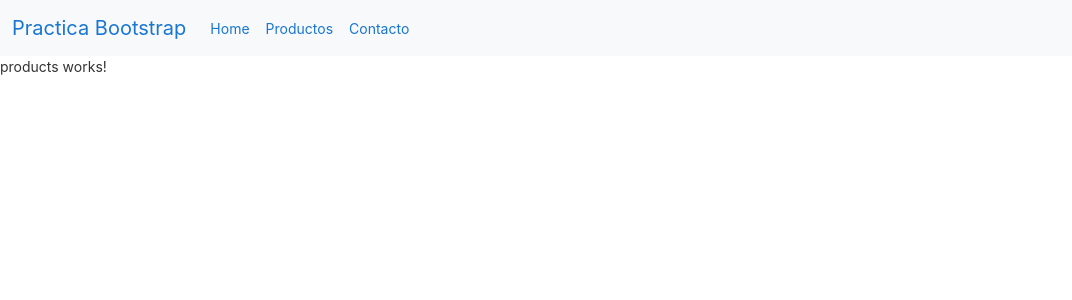
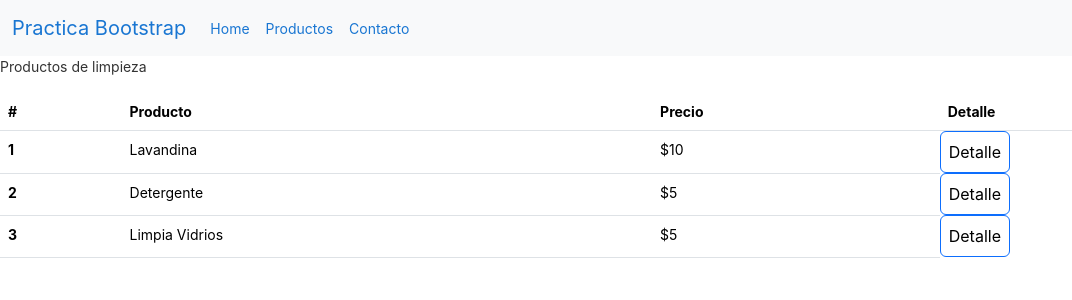
Before and after one commit to JavierSosaAdm/Angular, an Angular app: page /products in a window 1280 px wide. Shown: the top 300 px of the page, without its empty margins (0-1072 px from the left). Built offline with nearby package versions, Linux system fonts and the light colour scheme.

Commit message:
practica de rutas y bootstrap

```diff
--- a/src/app/app-routing.module.ts
+++ b/src/app/app-routing.module.ts
@@ -8,8 +8,9 @@
 const routes: Routes = [
   { path: '', component: HomeComponent },
   { path: 'products', component: ProductsComponent },
-  { path: 'products/:productId', component: DetailComponent },
-  { path: 'contact', component: ContactComponent }
+  { path: 'products/:category/:productId', component: DetailComponent },
+  { path: 'contact', component: ContactComponent },
+  { path: '**', redirectTo: '', pathMatch: 'full' },
 ];
 
 @NgModule({
--- a/src/app/app.component.html
+++ b/src/app/app.component.html
@@ -7,13 +7,13 @@
     <div class="collapse navbar-collapse" id="navbarNav">
       <ul class="navbar-nav">
         <li class="nav-item">
-          <a class="nav-link" aria-current="page" href="">Home</a>
+          <a class="nav-link" routerLink="">Home</a>
         </li>
         <li class="nav-item">
-          <a class="nav-link" href="products">Productos</a>
+          <a class="nav-link" routerLink="products">Productos</a>
         </li>
         <li class="nav-item">
-          <a class="nav-link" href="contact">Contacto</a>
+          <a class="nav-link" routerLink="contact">Contacto</a>
         </li>
       </ul>
     </div>
--- a/src/app/detail/detail.component.html
+++ b/src/app/detail/detail.component.html
@@ -1 +1 @@
-<p>detail works!</p>
+<p [ngStyle]="{'background-color': color}">Ver detalle del producto: {{ producto }}</p>
--- a/src/app/detail/detail.component.ts
+++ b/src/app/detail/detail.component.ts
@@ -1,10 +1,21 @@
-import { Component } from '@angular/core';
+import { Component, OnInit } from '@angular/core';
+import { ActivatedRoute } from '@angular/router';
 
 @Component({
   selector: 'app-detail',
   templateUrl: './detail.component.html',
   styleUrls: ['./detail.component.css']
 })
-export class DetailComponent {
+export class DetailComponent implements OnInit {
+  producto: string = '';
+  color: string = '';
 
+  constructor(private _route: ActivatedRoute) {}
+
+  ngOnInit(): void {
+    this._route.params.subscribe(params =>{
+      this.producto = params['productId'];
+      this.color = params['category'];
+    });
+  }
 }
--- a/src/app/products/products.component.html
+++ b/src/app/products/products.component.html
@@ -1 +1,31 @@
-<p>products works!</p>
+<p>Productos de limpieza</p>
+<table class="table">
+    <thead>
+      <tr>
+        <th scope="col">#</th>
+        <th scope="col">Producto</th>
+        <th scope="col">Precio</th>
+        <th scope="col">Detalle</th>
+      </tr>
+    </thead>
+    <tbody>
+      <tr>
+        <th scope="row">1</th>
+        <td>Lavandina</td>
+        <td>$10</td>
+        <button type="button" class="btn btn-outline-primary" [routerLink]="['/products', 'yellow', 'Lavandina']">Detalle</button>
+      </tr>
+      <tr>
+        <th scope="row">2</th>
+        <td>Detergente</td>
+        <td>$5</td>
+        <button type="button" class="btn btn-outline-primary" [routerLink]="['/products', 'green', 'Detergente']">Detalle</button>
+      </tr>
+      <tr>
+        <th scope="row">3</th>
+        <td>Limpia Vidrios</td>
+        <td>$5</td>
+        <button type="button" class="btn btn-outline-primary" [routerLink]="['/products', 'blue','Limpia Vidrios']">Detalle</button>
+      </tr>
+    </tbody>
+  </table>
```
